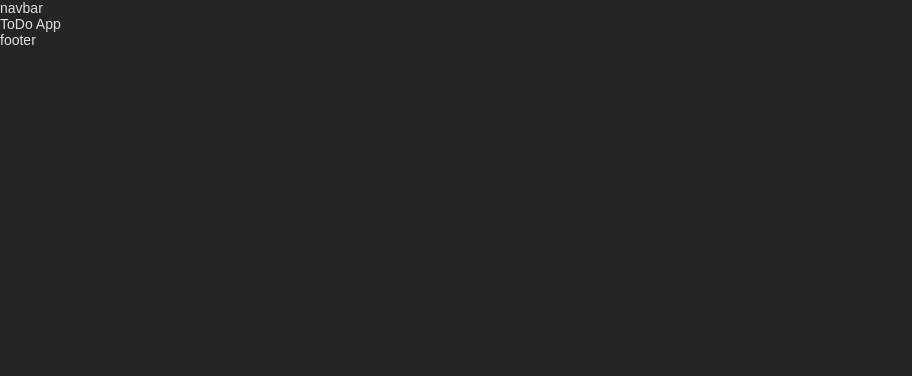
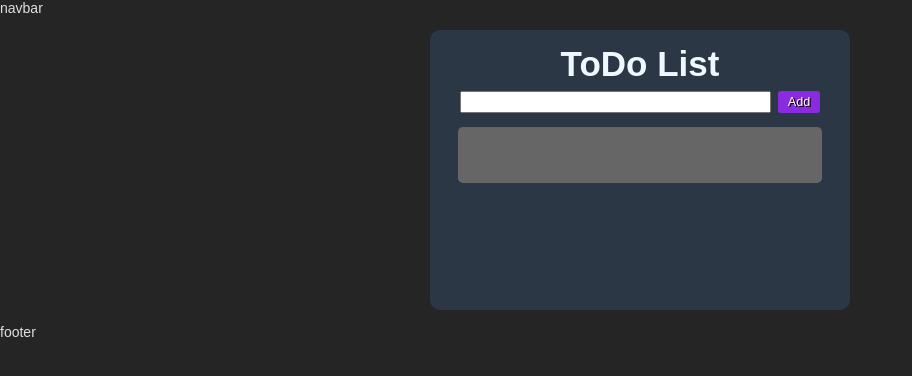
Before and after one commit to self-related/todo-list-react, a React (Vite) app: page / in a window 1280 px wide. Shown: the top 376 px of the page, without its empty margins (0-912 px from the left). Built offline with nearby package versions, Linux system fonts and the light colour scheme.

Commit message:
add input panel; styling for ToDoApp component

```diff
--- /dev/null
+++ b/src/components/ToDoApp.css
@@ -0,0 +1,65 @@
+#todo-app {
+    margin: 1rem auto;
+    padding: 1rem 2rem;
+    width: fit-content;
+    min-width: 30rem;
+    min-height: 20rem;
+
+    border-radius: 10px;
+
+    background-color: rgb(44, 55, 70);
+}
+
+#todo-app > h1 {
+    text-align: center;
+    font-size: 2.5rem;
+    color: aliceblue;
+
+    margin: 0;
+}
+
+.app-panel {
+    margin: 0.5rem 0;
+    padding: 0 2px;
+    width: 100%;
+
+    display: flex;
+    column-gap: 0.5rem;
+}
+
+.app-panel > input {
+    /* width: 100%; */
+    flex-grow: 1;
+
+    accent-color: blueviolet;
+
+}
+
+.app-panel > button {
+    border: none;
+    border-radius: 3px;
+    background-color: blueviolet;
+    padding: 0.3rem 0.7rem;
+
+    width: fit-content;
+    flex-grow: 0;
+
+    font-size: 0.9rem;
+
+    color: white;
+    text-shadow: 0.1rem 0.08rem 0.04rem black;
+
+    cursor: pointer;
+
+}
+
+.list {
+    width: 100%;
+    min-height: 4rem;
+    border-radius: 5px;
+
+    padding: 0.5rem;
+    margin: 1rem auto;
+
+    background-color: #666666;
+}
--- a/src/components/ToDoApp.jsx
+++ b/src/components/ToDoApp.jsx
@@ -1,9 +1,18 @@
-
+import "./ToDoApp.css";
 
 export default function ToDoApp() {
 
 
     return (
-        <div id="todo-app">ToDo App</div>
+        <div id="todo-app">
+            <h1>ToDo List</h1>
+            <div class="app-panel">
+                <input type="text" />
+                <button>Add</button>
+            </div>
+            <div class="list">
+
+            </div>
+        </div>
     );
 }
```
